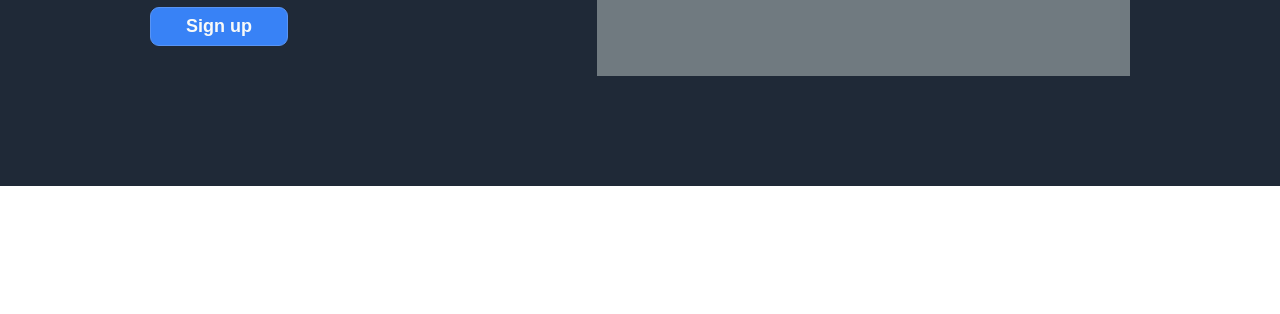
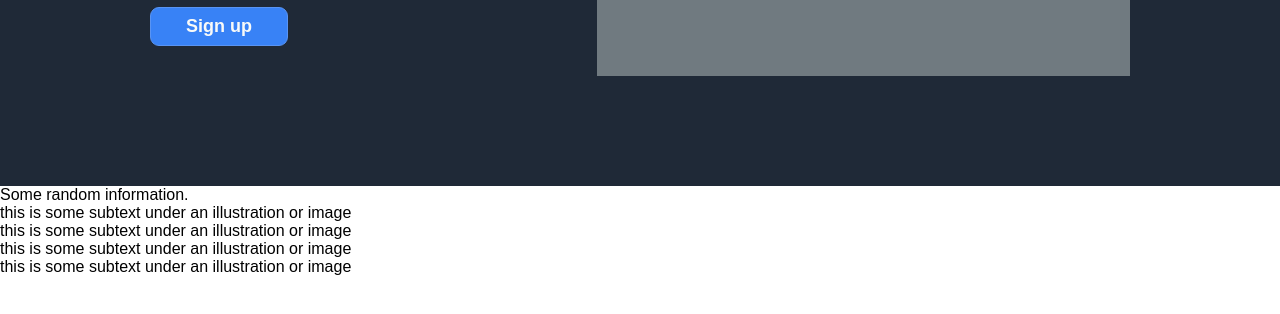
Before and after one commit to j0shyang/landing-page, a plain HTML site: page index.html in a window 1280 px wide. Shown: the part 384-698 px from the top of the page. Drawn offline with Linux system fonts and the light colour scheme.

Commit message:
Added upper mid container and all of its child containers

```diff
--- a/index.html
+++ b/index.html
@@ -33,5 +33,36 @@
             this is a placeholder for an image
         </div>
     </div>
+    <div class="upper-mid-container">
+        <div class="upper-mid-title">
+            Some random information.
+        </div>
+        <div class="upper-mid-content">
+            <div class="upper-mid-item">
+                <div class="upper-mid-content-image"></div>
+                <div class="upper-mid-content-text">
+                    this is some subtext under an illustration or image
+                </div>
+            </div>
+            <div class="upper-mid-item">
+                <div class="upper-mid-content-image"></div>
+                <div class="upper-mid-content-text">
+                    this is some subtext under an illustration or image
+                </div>
+            </div>
+            <div class="upper-mid-item">
+                <div class="upper-mid-content-image"></div>
+                <div class="upper-mid-content-text">
+                    this is some subtext under an illustration or image
+                </div>
+            </div>
+            <div class="upper-mid-item">
+                <div class="upper-mid-content-image"></div>
+                <div class="upper-mid-content-text">
+                    this is some subtext under an illustration or image
+                </div>
+            </div>
+        </div>
+    </div>
 </body>
 </html>
```
